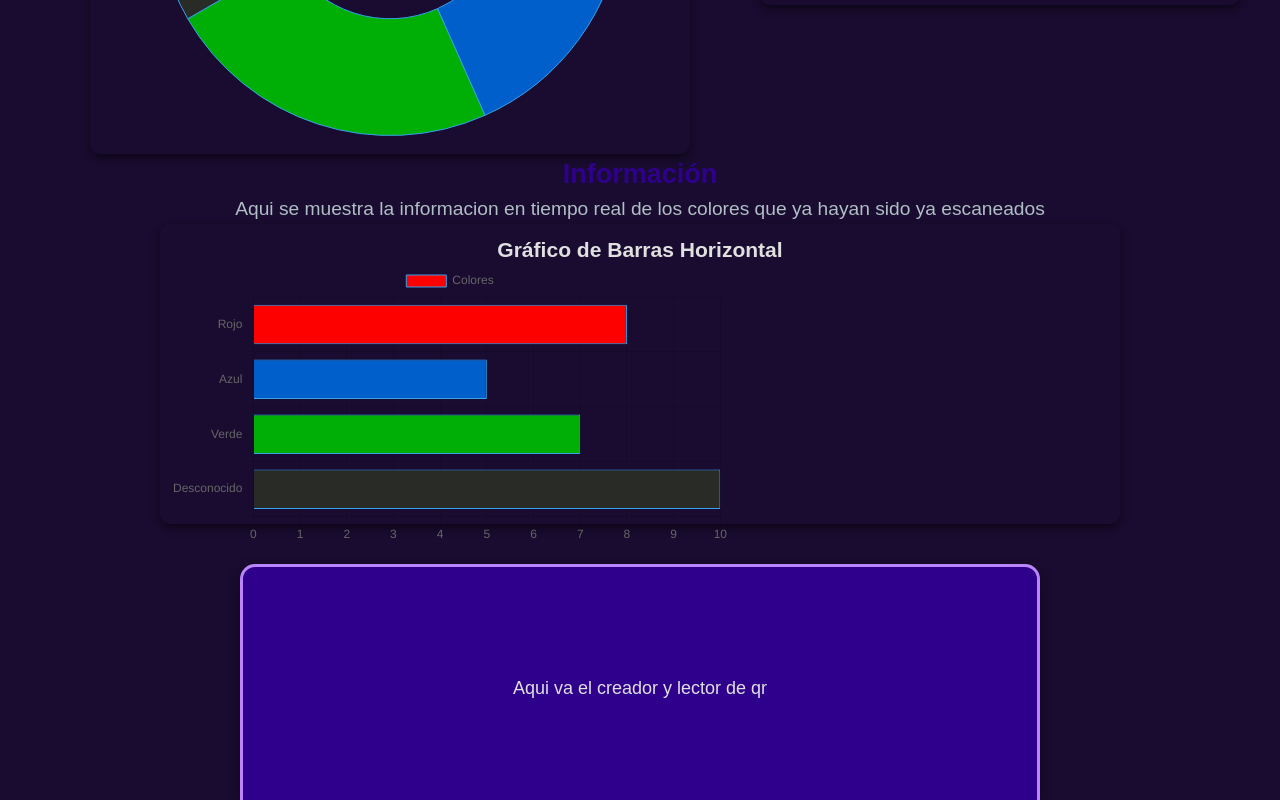
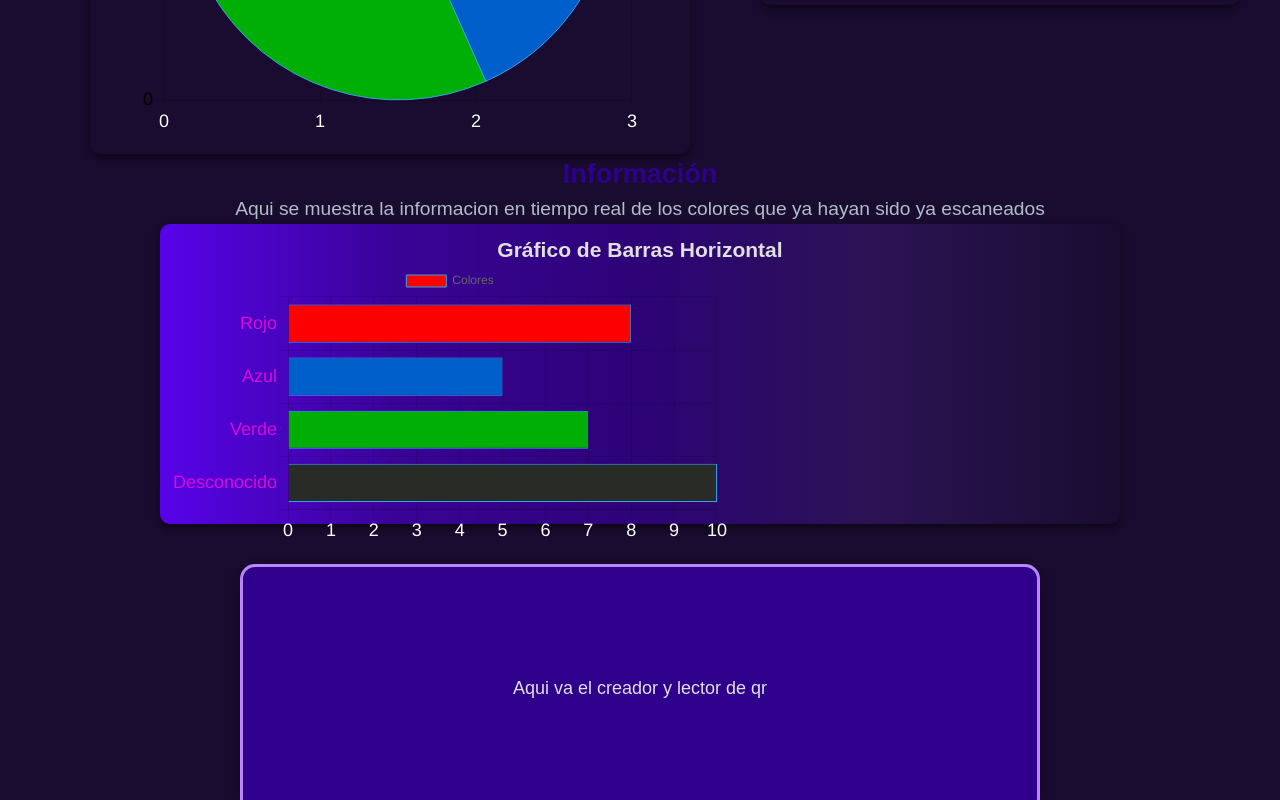
Before and after one commit to pacrex/Proyecto_UNI, a React (Vite) app in the folder Proyecto_Color/: page / in a window 1280 px wide. Shown: the part 609-1409 px from the top of the page. Built offline with nearby package versions, Linux system fonts and the light colour scheme.

Commit message:
Cambio de color de texto en las graficas

```diff
--- a/Proyecto_Color/src/App.css
+++ b/Proyecto_Color/src/App.css
@@ -172,7 +172,7 @@ footer p {
 
 .horizontal-bar-chart {
   width: 80%;
-  background-color: #190C30; /* Fondo oscuro de la dona */
+  background:linear-gradient(-90deg,#190C30,#2b1353,#2d0377,#390395,#5703e9) ; /* Fondo oscuro de la dona */
   height: 300px;
   margin: 0 auto;
 }
--- a/Proyecto_Color/src/App.jsx
+++ b/Proyecto_Color/src/App.jsx
@@ -36,6 +36,24 @@ function App() {
         enabled: true,
       },
     },
+    scales:{
+      y:{
+          ticks: {
+              color: "#db0ad5",
+              font:{size: 18},
+              stepSize: 1,
+              beginAtZero: true
+          }
+      },
+      x:{
+          ticks: {
+              color: "white",
+              font:{size: 18},
+              stepSize: 1,
+              beginAtZero: true
+          }
+      }
+    }
   };
 
   // Opciones para el gráfico de dona
@@ -47,7 +65,26 @@ function App() {
         position: 'top',
       },
     },
+    scales:{
+      y:{
+          ticks: {
+              color: "black",
+              font:{size: 18},
+              stepSize: 1,
+              beginAtZero: true
+          }
+      },
+      x:{
+          ticks: {
+              color: "white",
+              font:{size: 18},
+              stepSize: 1,
+              beginAtZero: true
+          }
+      }
+    }
   };
+
 
   return (
     <div className="app">
```
